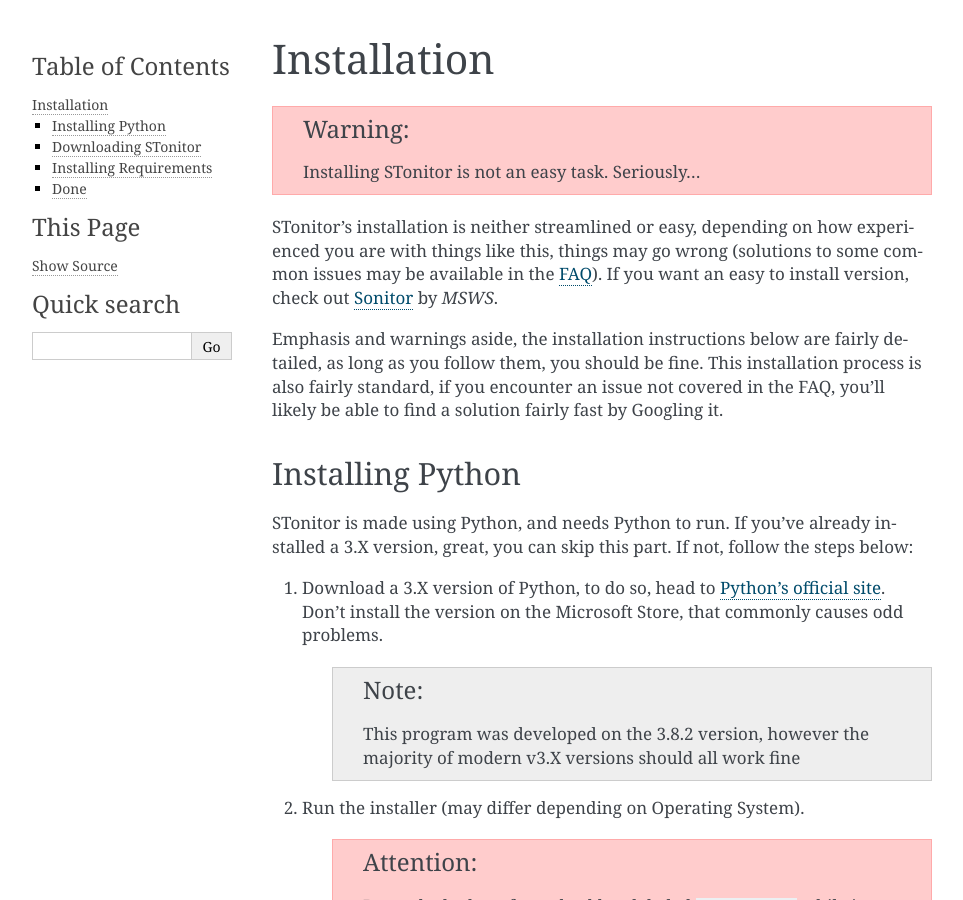
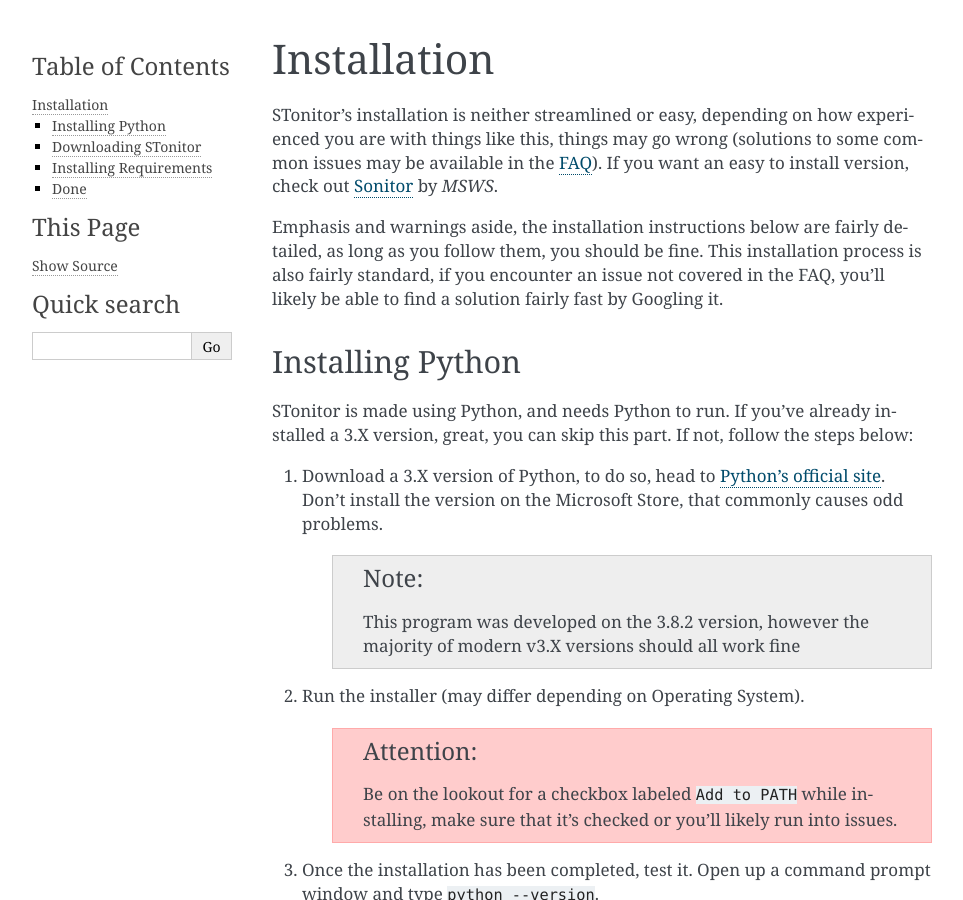
Before and after one commit to BLANK-TH/TSonitor, a Sphinx documentation site: the page built from docs/source/installation.rst, in a window 1280 px wide and 900 px high. Shown: the whole window, without its empty margins (148-1111 px from the left). Built offline with Sphinx 7.4.7, drawn with Linux system fonts in a browser that asks for light colours.

Commit message:
get rid of duplicated warning

```diff
--- a/docs/source/installation.rst
+++ b/docs/source/installation.rst
@@ -1,6 +1,5 @@
 Installation
 ==============
-.. warning:: Installing STonitor is not an easy task. Seriously...
 
 STonitor's installation is neither streamlined or easy, depending on how experienced you are with things like this,
 things may go wrong (solutions to some common issues may be available in the `FAQ <faq.html>`_). If you want an easy to
```
